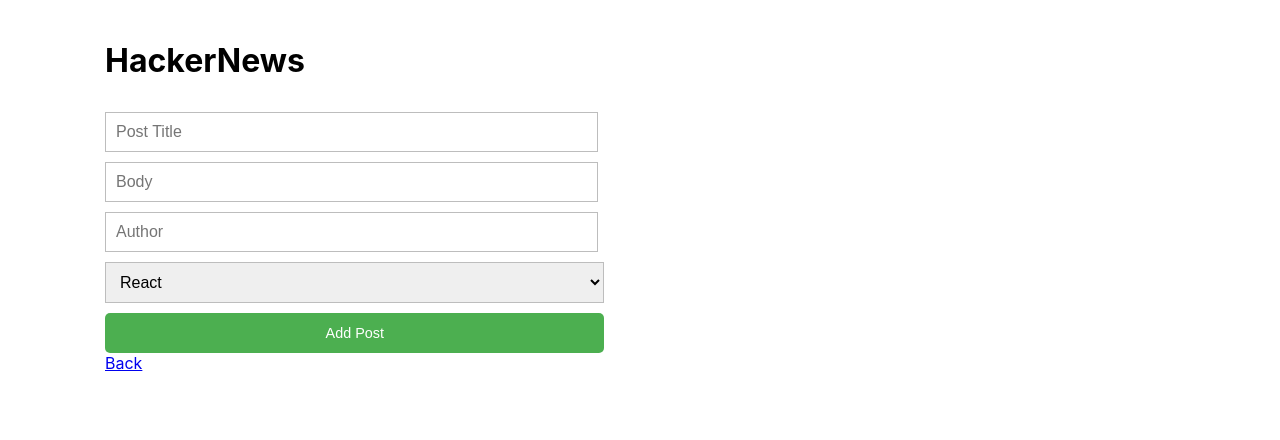
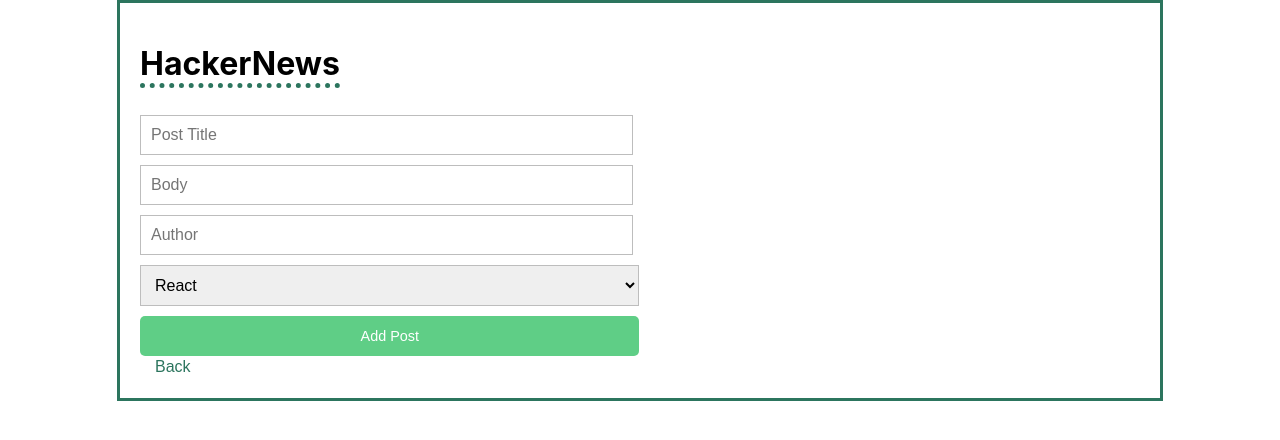
Before and after one commit to bernacle/readable, a React (Create React App) app: page /posts in a window 1280 px wide. Shown: the top 440 px of the page. Built offline with nearby package versions, Linux system fonts and the light colour scheme; no server answers.

Commit message:
Adjusts to css

```diff
--- a/src/components/AddComment.js
+++ b/src/components/AddComment.js
@@ -29,7 +29,7 @@
 
     render(){
         return(
-          <form>
+          <form className="center-things">
             <input
                     name='body'
                     className='post-input'
--- a/src/components/AddPost.js
+++ b/src/components/AddPost.js
@@ -59,7 +59,7 @@
             </select>
             <button className="buttonSubmit" onClick={this.addPost}>Add Post</button>
             <br/>
-            <Link to="/">Back</Link>
+            <Link className="likeabutton defaultLink" to="/">Back</Link>
           </div>
         )
     }
--- a/src/components/App.js
+++ b/src/components/App.js
@@ -27,8 +27,9 @@
     const { categories, posts, list_comments} = this.props
 
     return (
-      <div className="container">
-        <h1>HackerNews</h1>
+      <div className="container center">
+        <div className="center-things">
+          <h1><span>HackerNews</span></h1>
           <Switch>
             <Route exact path="/" render={() => (
               <div>
@@ -45,7 +46,7 @@
                     posts={posts}
                     list_comments={list_comments}
                 />
-              <Link to="/posts">Add Post</Link>
+                <Link className="likeabutton addLink" to="/posts">Add Post</Link>
               </div>
             )}/>
 
@@ -55,6 +56,7 @@
             <Route path="/posts/:id/edit" component={EditPost}/>
             <Route path="/posts/:id/remove" component={RemovePost}/>
           </Switch>
+        </div>
       </div>
 
     )
--- a/src/components/Comments.js
+++ b/src/components/Comments.js
@@ -26,10 +26,13 @@
             <div key={comment.id}>
               {comment.body} <br/>
               <span>by {comment.author} | {comment.voteScore} votes</span>
-              <button className="buttonVote" onClick={() => {this.vote(comment, "upVote")}}>Up</button>
-              <button className="buttonVote" onClick={() => {this.vote(comment, "downVote")}}>Down</button>
-              <button className="buttonEditC" onClick={() => {this.handleEdit(comment)}}>Edit</button>
-              <button className="buttonRemoveC"onClick={() => {this.remove(comment)}}>Remove</button><hr/>
+              <div className="float-right">
+                <a href='#' className="likeabutton voteLink" onClick={() => {this.vote(comment, "upVote")}}>Up</a>
+                <a href='#' className="likeabutton voteLink" onClick={() => {this.vote(comment, "downVote")}}>Down</a>
+                <a href='#' className="likeabutton editLink" onClick={() => {this.handleEdit(comment)}}>Edit</a>
+                <a href='#' className="likeabutton removeLink"  onClick={() => {this.remove(comment)}}>Remove</a>
+              </div>
+              <hr/>
             </div>
           ))}
           </div>
--- a/src/components/Post.js
+++ b/src/components/Post.js
@@ -70,19 +70,19 @@
 
         return(
           <div>
-            <p>{post.category}</p>
-            <h1>{post.title}</h1>
+            <span className='category'>{post.category}</span>
+            <h1><span>{post.title}</span></h1>
             <h2>{post.body}</h2>
-            <h3>{post.author} | {post.voteScore} votes</h3>
-            <button onClick={() => {this.vote("upVote")}}>Up</button>
-            <button onClick={() => {this.vote("downVote")}}>Down</button>
-            <h1>Comments</h1>
+            <h3>by {post.author} | {post.voteScore} votes</h3>
+            <a href='#' className='likeabutton voteLink' onClick={() => {this.vote("upVote")}}>Up</a>
+            <a href='#' className='likeabutton voteLink' onClick={() => {this.vote("downVote")}}>Down</a>
+            <h1><span>Comments</span></h1>
             <Comments
                     comments={this.props.comments.filter(comment => comment.deleted === false)}
                     onEditCommentModal={this.openEditCommentModal}
             />
-            <button className="buttonAdd" onClick={this.openCommentsModal}>Add Comment</button><br/>
-            <Link to="/">Back</Link>
+            <a href='#'className="likeabutton addLink" onClick={this.openCommentsModal}>Add Comment</a><br/>
+            <Link className='likeabutton defaultLink'  to="/">Back</Link>
             <Modal
                     className='modal'
                     overlayClassName='overlay'
--- a/src/components/Posts.js
+++ b/src/components/Posts.js
@@ -16,14 +16,15 @@
           <div>
             <ul className='posts'>
               {posts.map((post) => (
-                <li key={post.id}>
-                  <Link to={`/posts/${post.id}`}>{post.title}</Link>
-                  <Link className='edit' to={`/posts/${post.id}/edit`}>Edit</Link>
-                  <Link className='edit' to={`/posts/${post.id}/remove`}>Remove</Link> <br/>
+                <li key={post.id} className="post">
+                  <hr/>
+                  <Link className="postLink" to={`/posts/${post.id}`}>{post.title}</Link> <br/>
                   <span>by {post.author} | {post.voteScore} votes </span>
-                  <span>| {list_comments.filter(comment => comment.parentId === post.id).length} comments</span>
-                  <button className="buttonVote" onClick={() => {this.vote(post, "upVote")}}>Up</button>
-                  <button className="buttonVote" onClick={() => {this.vote(post, "downVote")}}>Down</button>
+                  <span>| {list_comments.filter(comment => comment.parentId === post.id).length} comments</span> <br/>
+                    <a href='#' className="likeabutton voteLink" onClick={() => {this.vote(post, "upVote")}}>Up</a>
+                    <a href='#' className="likeabutton voteLink" onClick={() => {this.vote(post, "downVote")}}>Down</a>
+                    <Link className='likeabutton editLink' to={`/posts/${post.id}/edit`}>Edit</Link>
+                    <Link className='likeabutton removeLink' to={`/posts/${post.id}/remove`}>Remove</Link>
                 </li>
               ))}
             </ul>
--- a/src/components/RemovePost.js
+++ b/src/components/RemovePost.js
@@ -22,11 +22,11 @@
     render(){
         return(
           <div className="add">
-            <h1 class="removePostTitle">{this.props.post.title}</h1>
+            <h1 class="removePostTitle"><span>{this.props.post.title}</span></h1>
             <label>If you hit the button, you will delete the post and all the comments in it. Ready?</label>
             <button className="buttonRemove" onClick={this.remove}>Remove Post</button>
             <br/>
-            <Link to="/">Quit</Link>
+            <Link className='likeabutton defaultLink' to="/">Quit</Link>
           </div>
         )
     }
--- a/src/index.css
+++ b/src/index.css
@@ -12,14 +12,26 @@
   list-style-type: none;
 }
 
-.posts a {
+.posts {
   color: black;
   margin-bottom: 10px;
   padding-right: 20px;
 }
 
+.postLink{
+  color: #2c755e;
+}
+
+.post{
+  margin-top: 20px;
+}
+
+
 h1 {
   color: black;
+}
+h1 span {
+  border-bottom: thick dotted #2c755e;
 }
 
 .categories {
@@ -43,14 +55,29 @@
 
 .container {
   margin: 0 auto;
-  max-width: 1070px;
+  max-width: 1000px;
   padding: 20px;
-  min-width: 1070px;
+  min-width: 1000px;
   background-color: white;
+}
+
+.center {
+    border: 3px solid #2c755e;
+}
+
+.center-things {
+  margin-left:auto;margin-right:auto
 }
 
 .bars {
   width: 1200px;
+}
+
+.category {
+  background-color: #2c755e;
+  color: white;
+  border-radius: 100px;
+  padding: 10px;
 }
 
 span{
@@ -91,6 +118,35 @@
   display: table-cell;
 }
 
+.likeabutton {
+    appearance: button;
+    -moz-appearance: button;
+    -webkit-appearance: button;
+    text-decoration: none; font: menu;
+    display: inline-block;
+    padding: 2px 15px;
+    margin-right: 3px;
+}
+
+.addLink{
+  color: #5fce86;
+}
+
+.editLink{
+  color: #dbb323;
+}
+
+.removeLink{
+  color: #ff6666;
+}
+
+.voteLink {
+  color: #42adf4;
+}
+
+.defaultLink {
+  color: #2c755e;
+}
 
 .buttonSubmit {
     width: 53%;
@@ -103,7 +159,7 @@
     margin-top: 10px;
     height: 40px;
     font-size: 90%;
-    background-color: #4CAF50;
+    background-color: #5fce86;
     color: white;
 }
 
@@ -118,7 +174,7 @@
     margin-top: 10px;
     height: 40px;
     font-size: 90%;
-    background-color: grey;
+    background-color: #2c755e;
     color: white;
 }
 
@@ -143,7 +199,7 @@
 }
 
 label {
-  color: white;
+  color: black;
 }
 
 .buttonRemove {
@@ -190,5 +246,9 @@
   padding: 20px;
   border-radius: 3px;
   box-shadow: 0 3px 8px 0 rgba(0,0,0,.24), 0 3px 12px 0 rgba(0,0,0,.12);
-  min-width: 500px;
+  height: 200px;
 }
+
+.float-right {
+  float: right;
+}
```
Lines whose indentation alone changed are shown as unchanged.
